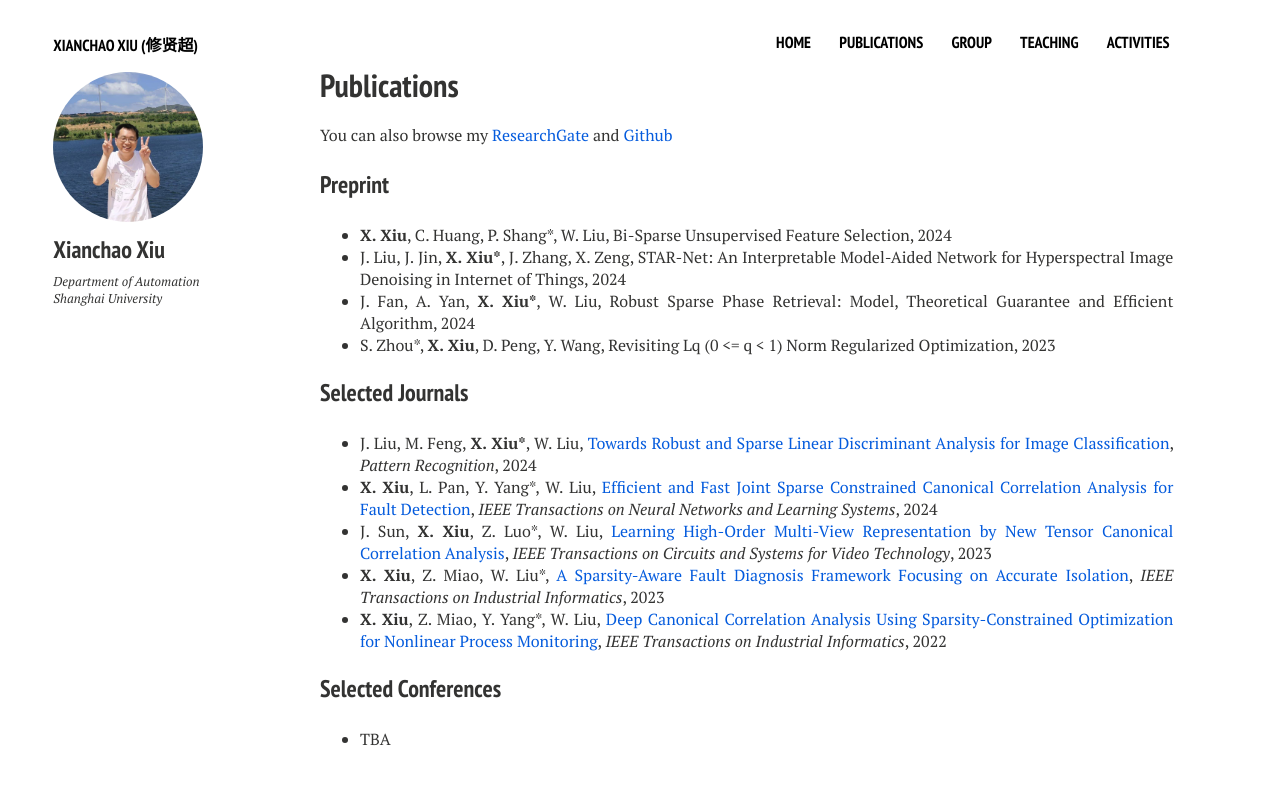
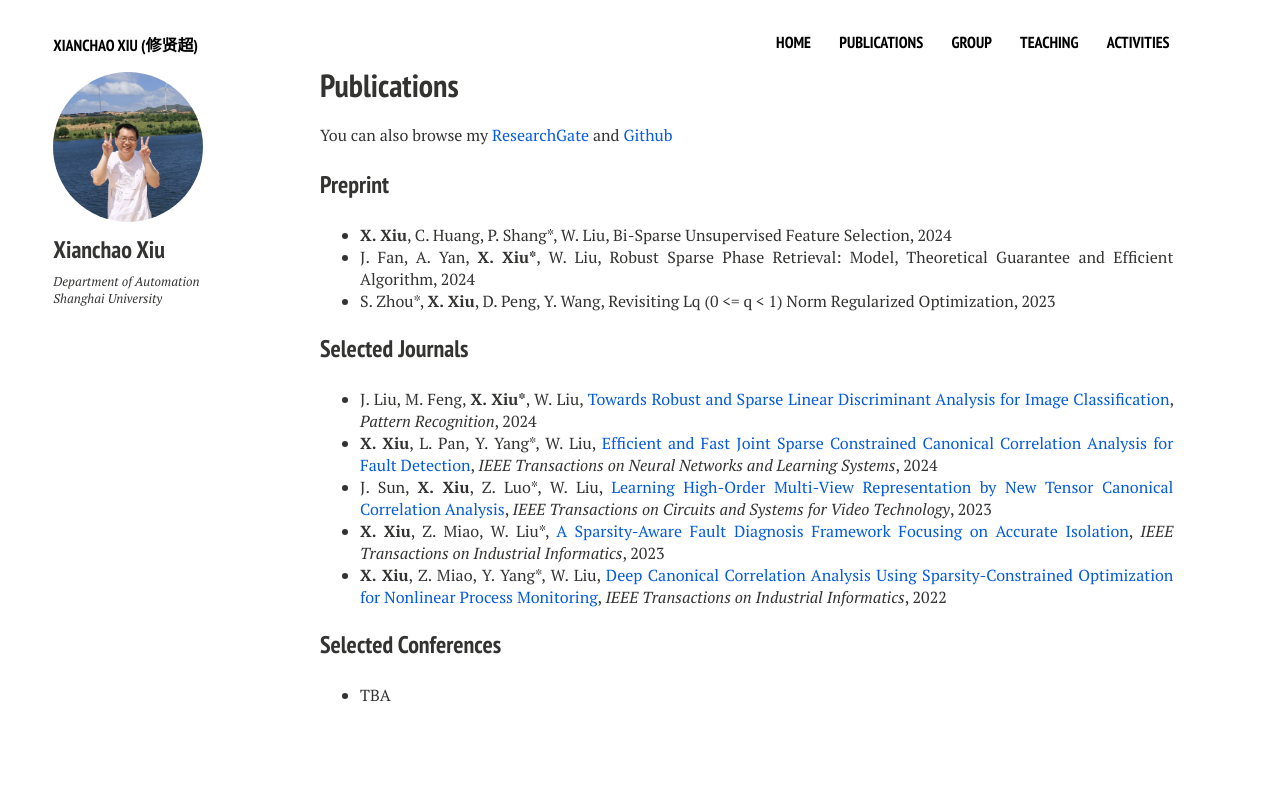
Before and after one commit to xianchaoxiu/xianchaoxiu.github.io, a Jekyll site: the page built from publications/index.md, in a window 1280 px wide. Shown: the top 785 px of the page. Built offline with Jekyll 4.4.1, drawn with Linux system fonts in a browser that asks for light colours; nearby versions of some CDN libraries.

Commit message:
Update index.md

```diff
--- a/publications/index.md
+++ b/publications/index.md
@@ -15,7 +15,6 @@ You can also browse my <a href="https://www.researchgate.net/profile/Xianchao-Xi
 ### Preprint
 
 * <b>X. Xiu</b>, C. Huang, P. Shang*, W. Liu, Bi-Sparse Unsupervised Feature Selection, 2024 <br>
-* J. Liu, J. Jin, <b>X. Xiu*</b>, J. Zhang, X. Zeng, STAR-Net: An Interpretable Model-Aided Network for Hyperspectral Image Denoising in Internet of Things, 2024 <br>
 * J. Fan, A. Yan, <b>X. Xiu*</b>, W. Liu, Robust Sparse Phase Retrieval: Model, Theoretical Guarantee and Efficient Algorithm, 2024 <br>
 * S. Zhou*, <b>X. Xiu</b>, D. Peng, Y. Wang, Revisiting Lq (0 <= q < 1) Norm Regularized Optimization, 2023
 
```
